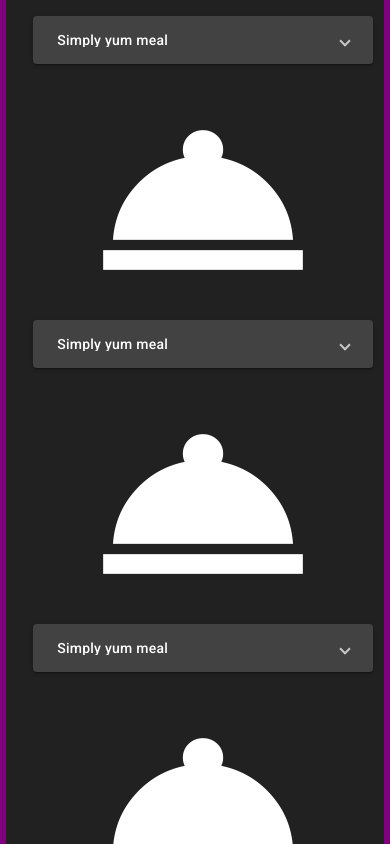
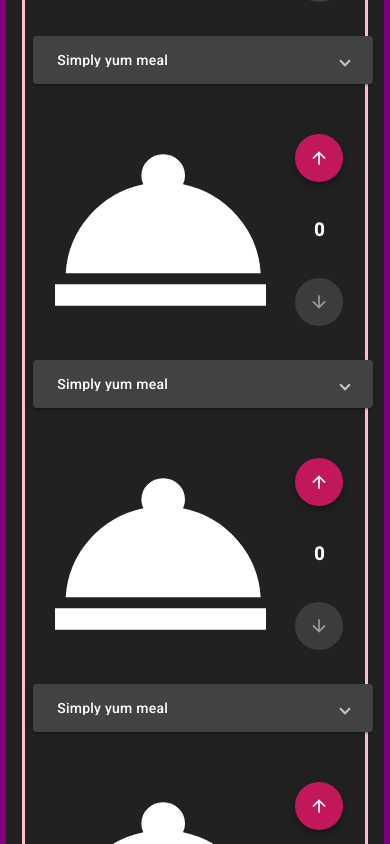
Before and after one commit to Kairn/hey-recipes, an Angular app: page / in a window 390 px wide. Shown: the part 4180-5024 px from the top of the page. Built offline with nearby package versions, Linux system fonts and the light colour scheme.

Commit message:
rework on recipes layout

```diff
--- a/src/app/main/main.component.html
+++ b/src/app/main/main.component.html
@@ -5,12 +5,16 @@
         <app-chipset></app-chipset>
     </div>
     <div id="meals-container">
-        <app-recipe></app-recipe>
-        <app-recipe></app-recipe>
-        <app-recipe></app-recipe>
-        <app-recipe></app-recipe>
-        <app-recipe></app-recipe>
-        <app-recipe></app-recipe>
-        <app-recipe></app-recipe>
+        <div>
+            <app-recipe></app-recipe>
+            <app-recipe></app-recipe>
+            <app-recipe></app-recipe>
+            <app-recipe></app-recipe>
+        </div>
+        <div>
+            <app-recipe></app-recipe>
+            <app-recipe></app-recipe>
+            <app-recipe></app-recipe>
+        </div>
     </div>
 </div>
--- a/src/app/main/main.component.scss
+++ b/src/app/main/main.component.scss
@@ -30,15 +30,20 @@ app-chipset {
 #meals-container {
     border: solid purple;
     min-height: 400px;
-    padding: 1rem 10%;
-    // display: grid;
-    // grid-template-columns: repeat(3, $recipe-width);
-    // grid-template-rows: auto;
-    // column-gap: 50px;
-    // justify-content: center;
+    padding: 1rem 8%;
     display: flex;
     flex-flow: row wrap;
-    justify-content: space-evenly;
+    justify-content: center;
+    align-items: flex-start;
+
+    >div {
+        outline: solid pink;
+        display: flex;
+        flex-flow: column nowrap;
+        justify-content: flex-start;
+        align-items: center;
+        margin: 0 3rem;
+    }
 }
 
 @media (max-width: 900px) {
--- a/src/app/recipe/recipe.component.html
+++ b/src/app/recipe/recipe.component.html
@@ -1,6 +1,17 @@
 <div class="recipe-wrapper">
-    <mat-icon fontIcon="room_service"></mat-icon>
-    <mat-expansion-panel>
+    <div class="recipe-header">
+        <mat-icon fontIcon="room_service"></mat-icon>
+        <div class="recipe-choose-box">
+            <button mat-fab color="primary">
+                <mat-icon>arrow_upward</mat-icon>
+            </button>
+            <span>0</span>
+            <button mat-fab disabled>
+                <mat-icon>arrow_downward</mat-icon>
+            </button>
+        </div>
+    </div>
+    <mat-expansion-panel class="recipe-unsel">
         <mat-expansion-panel-header>
             <mat-panel-title>
                 Simply yum meal
--- a/src/app/recipe/recipe.component.scss
+++ b/src/app/recipe/recipe.component.scss
@@ -1,7 +1,12 @@
 @import '../../imports.scss';
 
-$pic-size: 300px;
-$pic-size-small: 240px;
+mat-expansion-panel.recipe-sel {
+    background-color: $primary-color;
+}
+
+mat-expansion-panel.recipe-unsel {
+    background-color: $basic-color;
+}
 
 .recipe-wrapper {
     width: $recipe-width;
@@ -9,29 +14,38 @@ $pic-size-small: 240px;
     display: flex;
     flex-flow: column nowrap;
     align-items: center;
+}
 
-    &:hover {
-        outline: 2px solid lighten($color: $primary-color, $amount: 0%);
-    }
+.recipe-header {
+    display: flex;
+    align-items: center;
 
     >mat-icon {
-        cursor: pointer;
-        display: block;
         font-size: $pic-size;
         width: $pic-size;
         height: $pic-size;
     }
 }
 
-@media (max-width: 575px) {
+.recipe-choose-box {
+    padding: 15% 0;
+    width: calc($recipe-width - $pic-size);
+    height: $pic-size;
+    display: flex;
+    flex-flow: column nowrap;
+    justify-content: space-between;
+    align-items: center;
+
+    >span {
+        user-select: none;
+        font-size: 20px;
+        font-weight: bold;
+    }
+}
+
+@media (max-width: 676px) {
     .recipe-wrapper {
         width: $recipe-width-small;
-
-        >mat-icon {
-            font-size: $pic-size-small;
-            width: $pic-size-small;
-            height: $pic-size-small;
-        }
 
         mat-panel-title {
             font-size: 14px;
@@ -41,4 +55,33 @@ $pic-size-small: 240px;
             font-size: 12px;
         }
     }
+
+    .recipe-header {
+        >mat-icon {
+            font-size: $pic-size-small;
+            width: $pic-size-small;
+            height: $pic-size-small;
+        }
+    }
+
+    .recipe-choose-box {
+        padding: 10% 0;
+        width: calc($recipe-width-small - $pic-size-small);
+        height: $pic-size-small;
+
+        >button {
+            width: 48px;
+            height: 48px;
+
+            >mat-icon {
+                font-size: 20px;
+                width: 20px;
+                height: 20px;
+            }
+        }
+
+        >span {
+            font-size: 18px;
+        }
+    }
 }
--- a/src/imports.scss
+++ b/src/imports.scss
@@ -4,5 +4,8 @@ $warn-color: #f44336;
 $basic-color: #424242;
 $bg-color: #212121;
 
-$recipe-width: 400px;
-$recipe-width-small: 340px;
+// Recipe card specs
+$recipe-width: 500px;
+$recipe-width-small: 380px;
+$pic-size: 400px;
+$pic-size-small: 260px;
```
